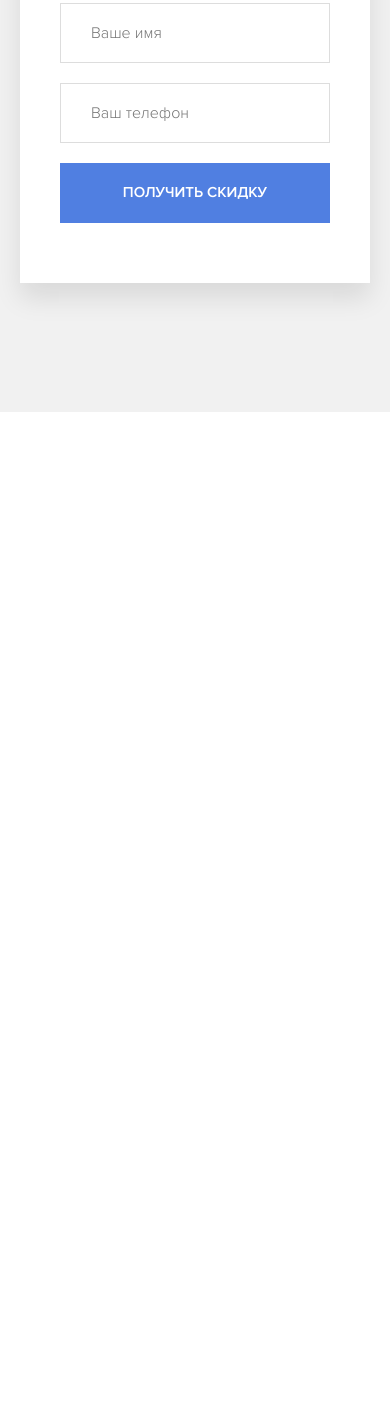
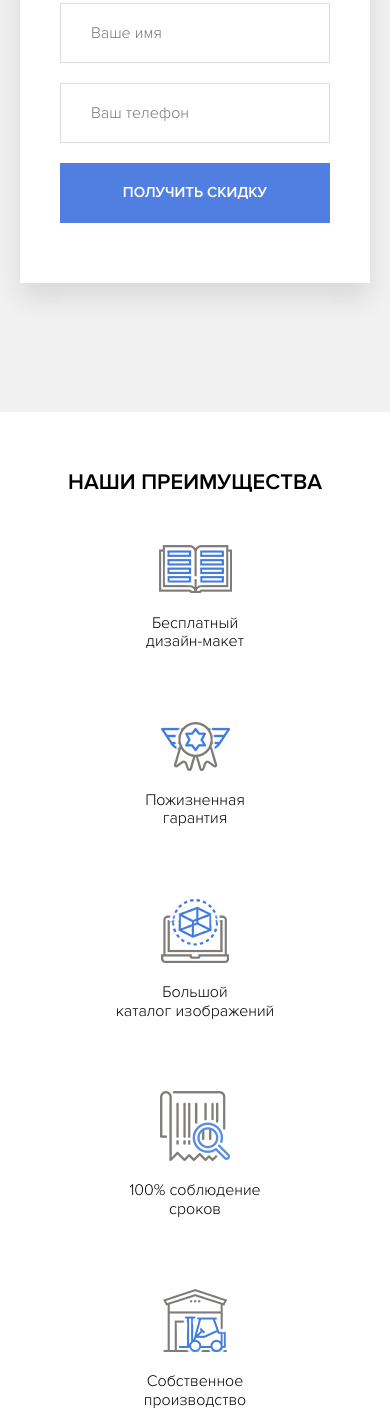
Before and after one commit to ruslanmudarov/skinali, a plain HTML site: page index.html in a window 390 px wide. Shown: the part 1301-2729 px from the top of the page. Before the commit the page ends 1713 px from the top, so only its background shows below. Drawn offline with Linux system fonts and the light colour scheme; a script that the page names is missing.

Commit message:
Сверстан блок с преимуществами. Сделан адаптив

```diff
--- a/index.html
+++ b/index.html
@@ -158,6 +158,55 @@
       <!-- /.container -->
     </section>
     <!-- /.offer -->
+
+    <section class="features section">
+      <div class="container">
+        <h2 class="section-title section__title">Наши преимущества</h2>
+        <div class="features-block">
+          <div class="features-block__item">
+            <img src="img/features/feature-1.png" alt="Бесплатный дизайн-макет" class="features-block__image">
+            <p class="features-block__text">Бесплатный <br> дизайн-макет</p>
+            <!-- /.features-block__text -->
+          </div>
+          <!-- /.features-block__item -->
+          <div class="features-block__item">
+            <img src="img/features/feature-2.png" alt="Пожизненная гарантия" class="features-block__image">
+            <p class="features-block__text">Пожизненная <br> гарантия</p>
+            <!-- /.features-block__text -->
+          </div>
+          <!-- /.features-block__item -->
+          <div class="features-block__item">
+            <img src="img/features/feature-3.png" alt="Большой каталог изображений" class="features-block__image">
+            <p class="features-block__text">Большой <br> каталог изображений</p>
+            <!-- /.features-block__text -->
+          </div>
+          <!-- /.features-block__item -->
+          <div class="features-block__item">
+            <img src="img/features/feature-4.png" alt="100% соблюдение сроков" class="features-block__image">
+            <p class="features-block__text">100% соблюдение <br> сроков</p>
+            <!-- /.features-block__text -->
+          </div>
+          <!-- /.features-block__item -->
+          <div class="features-block__item">
+            <img src="img/features/feature-5.png" alt="Собственное производство" class="features-block__image">
+            <p class="features-block__text">Собственное <br> производство</p>
+            <!-- /.features-block__text -->
+          </div>
+          <!-- /.features-block__item -->
+          <div class="features-block__item">
+            <img src="img/features/feature-6.png" alt="Минимальная цена в городе от 1600 р метр" class="features-block__image">
+            <p class="features-block__text">Минимальная цена в городе <br> от 1600 р метр</p>
+            <!-- /.features-block__text -->
+          </div>
+          <!-- /.features-block__item -->
+        </div>
+        <!-- /.features-block -->
+      </div>
+      <!-- /.container -->
+    </section>
+    <!-- /.features section -->
+
+
   </main>
 
 
--- a/sass/_interface.sass
+++ b/sass/_interface.sass
@@ -4,6 +4,16 @@
 body
   +light
   c$text-color
+
+.section
+  padding: 100px 0
+  &-title
+    font-size: 30px
+    +bold
+    text-align: center
+    text-transform: uppercase
+  &__title
+    margin-bottom: 100px
 
 // Настройки input
 .input
@@ -63,10 +73,20 @@ body
     &__button
       padding: 15px 30px
       height: 60px !important
-@media  ( max-width: 576px )
+@media  ( max-width: 768px )
   .button
     &-o
       font-size: 11px
       padding: 12px 22px
   .input
     height: 60px
+
+  .section
+    padding: 40px 0
+    &-title
+      font-size: 22px
+      +bold
+      text-align: center
+      text-transform: uppercase
+    &__title
+      margin-bottom: 50px
--- /dev/null
+++ b/sass/blocks/_features.sass
@@ -0,0 +1,22 @@
+.features
+  &-block
+    display: flex
+    justify-content: space-between
+    flex-wrap: wrap
+    &__item
+      flex-basis: 33%
+      text-align: center
+      margin-bottom: 110px
+
+@media  ( max-width: 991px )
+  .features
+    &-block
+      &__item
+        flex-basis: 50%
+
+@media  ( max-width: 768px )
+  .features
+    &-block
+      &__item
+        flex-basis: 100%
+        margin-bottom: 55px
--- a/sass/style.sass
+++ b/sass/style.sass
@@ -18,3 +18,6 @@
 
 // Блок оффера
 @import 'blocks/offer'
+
+// Блок оффера
+@import 'blocks/features'
```
Also changed, not shown: css/style.css, img/features/feature-1.png (added), img/features/feature-2.png (added), img/features/feature-3.png (added), img/features/feature-4.png (added), img/features/feature-5.png (added), img/features/feature-6.png (added), 1 other file.
